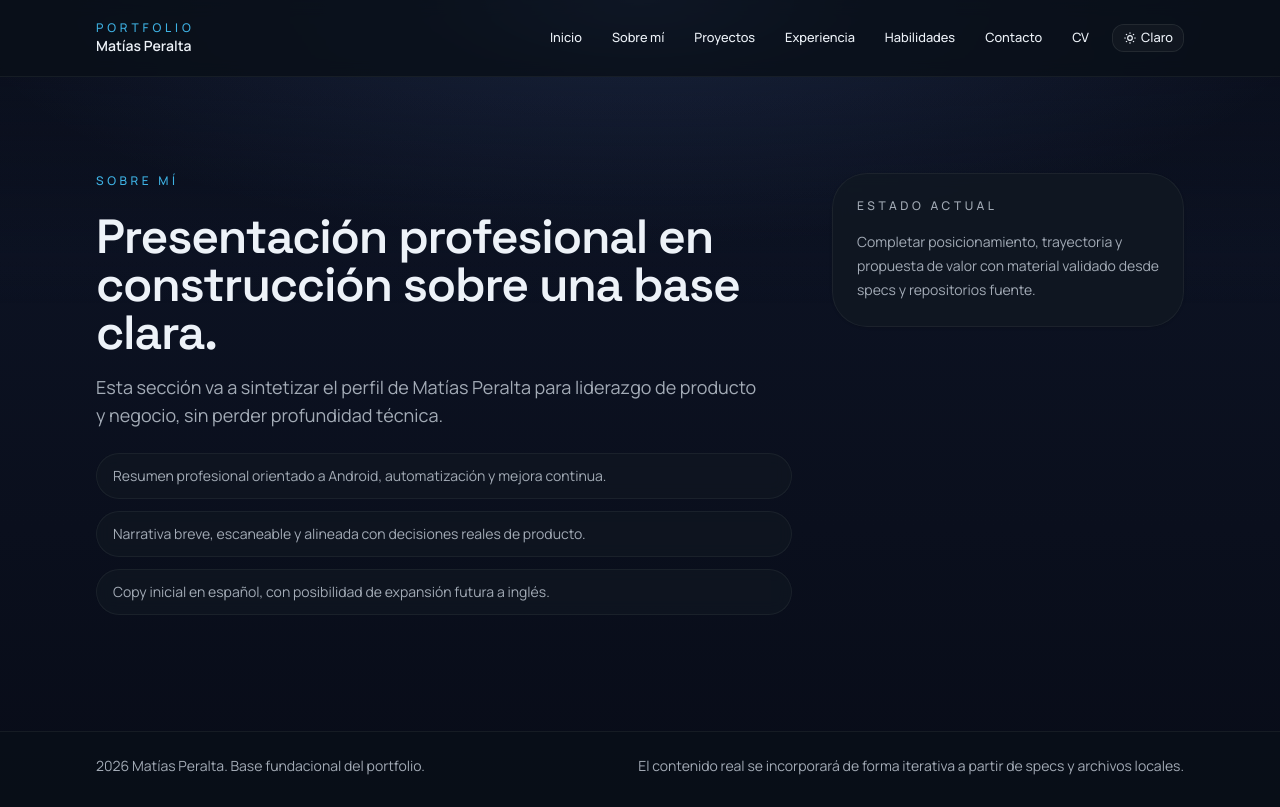
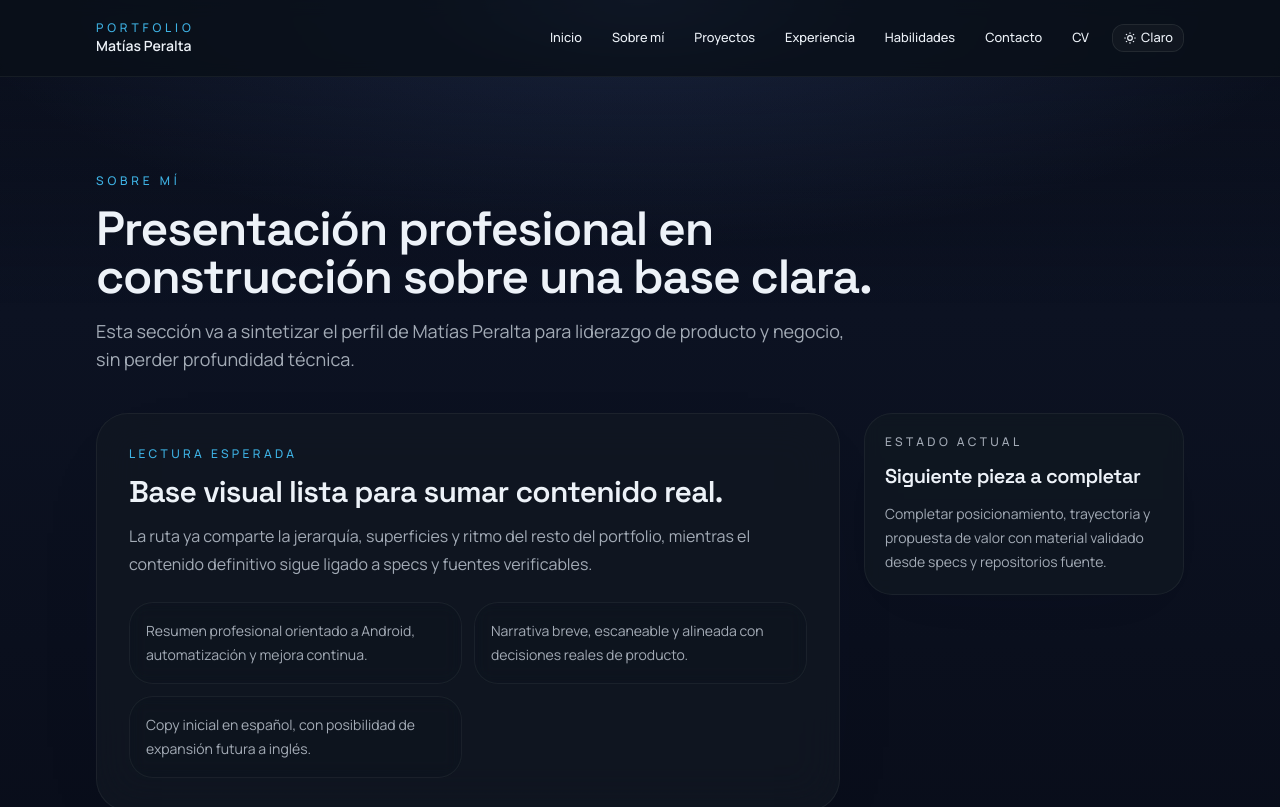
Before and after one commit to Zibete/Portfolio, a Next.js app: page /about in a window 1280 px wide. Shown: the top 807 px of the page. Built offline with nearby package versions, Linux system fonts and the light colour scheme.

Commit message:
feat(layout): standardize internal page design language

```diff
--- /dev/null
+++ b/src/components/shared/page-aside.tsx
@@ -0,0 +1,47 @@
+import type { HTMLAttributes } from "react";
+import { cn } from "@/lib/utils";
+
+interface PageAsideProps extends HTMLAttributes<HTMLElement> {
+  eyebrow: string;
+  title?: string;
+  description?: string;
+  delayClassName?: string;
+}
+
+export function PageAside({
+  eyebrow,
+  title,
+  description,
+  className,
+  children,
+  delayClassName = "motion-enter motion-delay-3",
+  ...props
+}: PageAsideProps) {
+  return (
+    <aside
+      className={cn(
+        "rounded-[1.75rem] border border-border/70 bg-background/78 p-5 shadow-[0_22px_64px_-54px_rgb(15_23_42_/_0.3)] backdrop-blur dark:bg-card/76",
+        delayClassName,
+        className,
+      )}
+      {...props}
+    >
+      <div className="space-y-3">
+        <p className="text-xs font-medium uppercase tracking-[0.28em] text-muted-foreground">
+          {eyebrow}
+        </p>
+        {title ? (
+          <h2 className="text-xl font-semibold tracking-tight text-foreground [font-family:var(--font-display)]">
+            {title}
+          </h2>
+        ) : null}
+        {description ? (
+          <p className="text-sm leading-6 text-muted-foreground">
+            {description}
+          </p>
+        ) : null}
+      </div>
+      {children ? <div className="mt-5">{children}</div> : null}
+    </aside>
+  );
+}
--- /dev/null
+++ b/src/components/shared/page-intro.tsx
@@ -0,0 +1,37 @@
+import type { HTMLAttributes } from "react";
+import { cn } from "@/lib/utils";
+
+interface PageIntroProps extends HTMLAttributes<HTMLElement> {
+  eyebrow: string;
+  title: string;
+  description: string;
+}
+
+export function PageIntro({
+  eyebrow,
+  title,
+  description,
+  className,
+  children,
+  ...props
+}: PageIntroProps) {
+  return (
+    <header
+      className={cn("motion-reveal motion-delay-1 space-y-4", className)}
+      {...props}
+    >
+      <p className="text-xs font-medium uppercase tracking-[0.32em] text-primary">
+        {eyebrow}
+      </p>
+      <div className="space-y-4">
+        <h1 className="max-w-4xl text-4xl font-semibold tracking-tight text-foreground [font-family:var(--font-display)] sm:text-5xl">
+          {title}
+        </h1>
+        <p className="max-w-3xl text-base leading-7 text-muted-foreground sm:text-lg">
+          {description}
+        </p>
+      </div>
+      {children ? <div className="flex flex-wrap gap-2">{children}</div> : null}
+    </header>
+  );
+}
--- a/src/components/shared/page-placeholder.tsx
+++ b/src/components/shared/page-placeholder.tsx
@@ -1,4 +1,7 @@
+import { PageAside } from "@/components/shared/page-aside";
 import { Container } from "@/components/shared/container";
+import { PageIntro } from "@/components/shared/page-intro";
+import { PageSection } from "@/components/shared/page-section";
 
 interface PagePlaceholderProps {
   eyebrow: string;
@@ -17,44 +20,48 @@ export function PagePlaceholder({
   nextStep,
   sourcePath,
 }: PagePlaceholderProps) {
+  const bulletMotionDelays = [
+    "motion-delay-2",
+    "motion-delay-3",
+    "motion-delay-4",
+    "motion-delay-5",
+  ] as const;
+
   return (
     <section className="py-16 sm:py-24">
-      <Container className="grid gap-10 lg:grid-cols-[minmax(0,1fr)_22rem]">
-        <div className="space-y-6">
-          <p className="text-xs font-medium uppercase tracking-[0.3em] text-primary">
-            {eyebrow}
-          </p>
-          <div className="space-y-4">
-            <h1 className="text-4xl font-semibold tracking-tight text-foreground [font-family:var(--font-display)] sm:text-5xl">
-              {title}
-            </h1>
-            <p className="max-w-2xl text-base leading-7 text-muted-foreground sm:text-lg">
-              {description}
-            </p>
-          </div>
-          <ul className="grid gap-3">
-            {bullets.map((bullet) => (
-              <li
+      <Container className="space-y-10">
+        <PageIntro
+          eyebrow={eyebrow}
+          title={title}
+          description={description}
+        />
+
+        <div className="grid gap-6 lg:grid-cols-[minmax(0,1fr)_20rem] lg:items-start">
+          <PageSection
+            eyebrow="Lectura esperada"
+            title="Base visual lista para sumar contenido real."
+            description="La ruta ya comparte la jerarquía, superficies y ritmo del resto del portfolio, mientras el contenido definitivo sigue ligado a specs y fuentes verificables."
+            contentClassName="grid gap-3 sm:grid-cols-2"
+          >
+            {bullets.map((bullet, index) => (
+              <div
                 key={bullet}
-                className="rounded-2xl border border-border/70 bg-card/70 px-4 py-3 text-sm text-muted-foreground backdrop-blur"
+                className={`motion-enter ${bulletMotionDelays[index] ?? "motion-delay-5"} rounded-[1.5rem] border border-border/70 bg-background/72 p-4 text-sm leading-6 text-muted-foreground shadow-[0_18px_48px_-42px_rgb(15_23_42_/_0.28)] backdrop-blur dark:bg-background/10`}
               >
                 {bullet}
-              </li>
+              </div>
             ))}
-          </ul>
-        </div>
+          </PageSection>
 
-        <aside className="h-fit rounded-3xl border border-border/70 bg-card/80 p-6 shadow-sm backdrop-blur">
-          <p className="text-xs font-medium uppercase tracking-[0.3em] text-muted-foreground">
-            Estado actual
-          </p>
-          <p className="mt-4 text-sm leading-6 text-muted-foreground">
-            {nextStep}
-          </p>
-
+          <PageAside
+            eyebrow="Estado actual"
+            title="Siguiente pieza a completar"
+            description={nextStep}
+            className="lg:sticky lg:top-24"
+          >
             {sourcePath ? (
-            <div className="mt-6 rounded-2xl border border-border/70 bg-background/70 p-4">
-              <p className="text-xs font-medium uppercase tracking-[0.3em] text-muted-foreground">
+              <div className="rounded-[1.25rem] border border-border/70 bg-background/72 p-4 dark:bg-background/10">
+                <p className="text-xs font-medium uppercase tracking-[0.28em] text-muted-foreground">
                   Fuente futura
                 </p>
                 <code className="mt-3 block text-sm text-foreground">
@@ -62,7 +69,8 @@ export function PagePlaceholder({
                 </code>
               </div>
             ) : null}
-        </aside>
+          </PageAside>
+        </div>
       </Container>
     </section>
   );
--- /dev/null
+++ b/src/components/shared/page-section.tsx
@@ -0,0 +1,63 @@
+import type { HTMLAttributes } from "react";
+import { cn } from "@/lib/utils";
+
+interface PageSectionProps extends HTMLAttributes<HTMLElement> {
+  eyebrow?: string;
+  title?: string;
+  description?: string;
+  contentClassName?: string;
+  delayClassName?: string;
+}
+
+export function PageSection({
+  eyebrow,
+  title,
+  description,
+  className,
+  children,
+  contentClassName,
+  delayClassName = "motion-delay-2",
+  ...props
+}: PageSectionProps) {
+  return (
+    <section
+      className={cn(
+        "motion-reveal rounded-[2rem] border border-border/70 bg-card/78 p-6 shadow-[0_28px_90px_-60px_rgb(15_23_42_/_0.34)] backdrop-blur-xl sm:p-8",
+        delayClassName,
+        className,
+      )}
+      {...props}
+    >
+      {eyebrow || title || description ? (
+        <div className="space-y-3">
+          {eyebrow ? (
+            <p className="text-xs font-medium uppercase tracking-[0.28em] text-primary">
+              {eyebrow}
+            </p>
+          ) : null}
+          {title ? (
+            <h2 className="text-2xl font-semibold tracking-tight text-foreground [font-family:var(--font-display)] sm:text-3xl">
+              {title}
+            </h2>
+          ) : null}
+          {description ? (
+            <p className="max-w-3xl text-sm leading-6 text-muted-foreground sm:text-base sm:leading-7">
+              {description}
+            </p>
+          ) : null}
+        </div>
+      ) : null}
+
+      {children ? (
+        <div
+          className={cn(
+            eyebrow || title || description ? "mt-6" : undefined,
+            contentClassName,
+          )}
+        >
+          {children}
+        </div>
+      ) : null}
+    </section>
+  );
+}
```
Also changed, not shown: specs/features/008-global-page-design-standardization/verification.md (+39 -56 lines), src/app/projects/[slug]/page.tsx (+50 -52 lines), src/app/projects/page.tsx (+19 -22 lines). Lines whose indentation alone changed are shown as unchanged.
